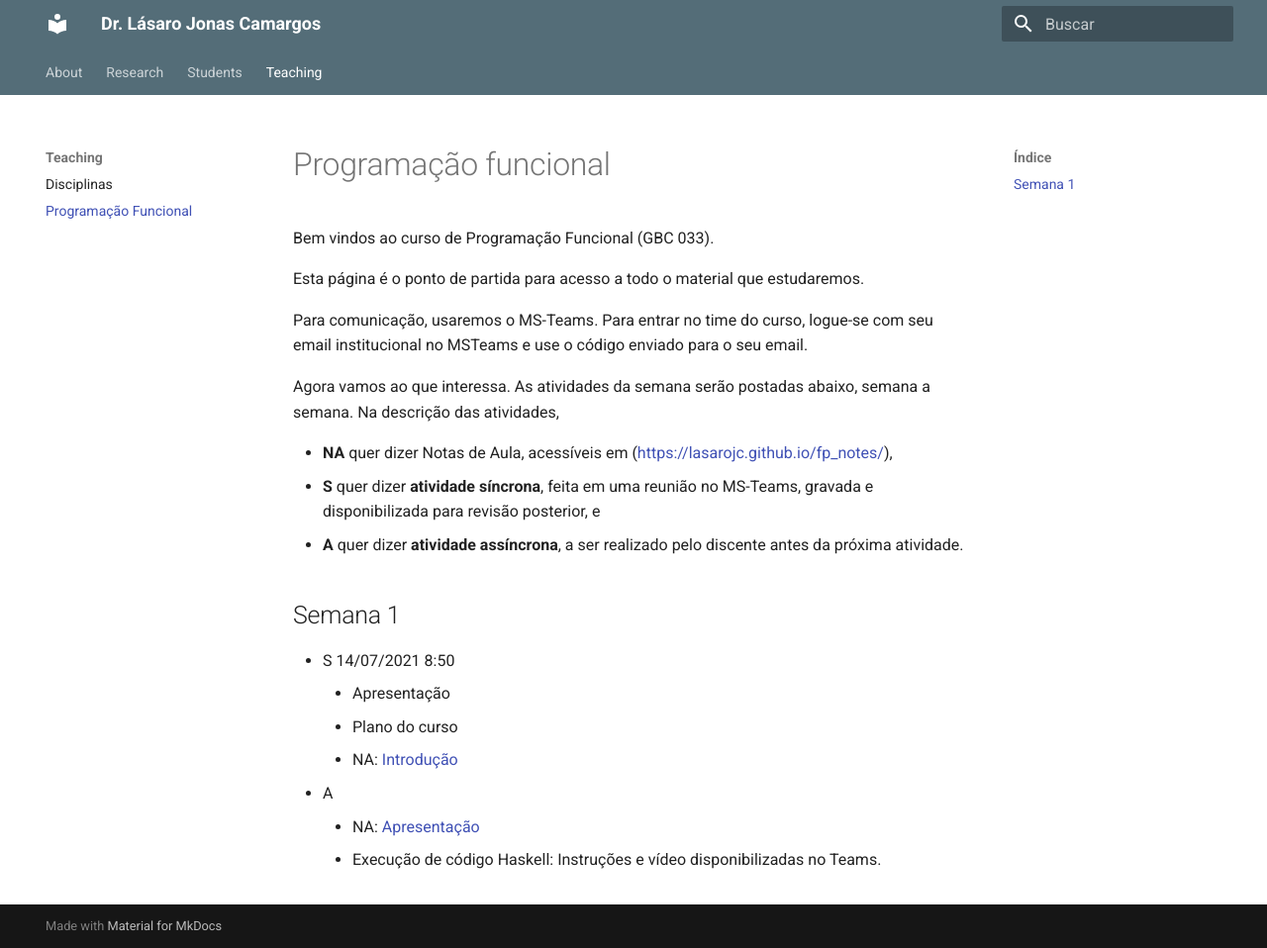
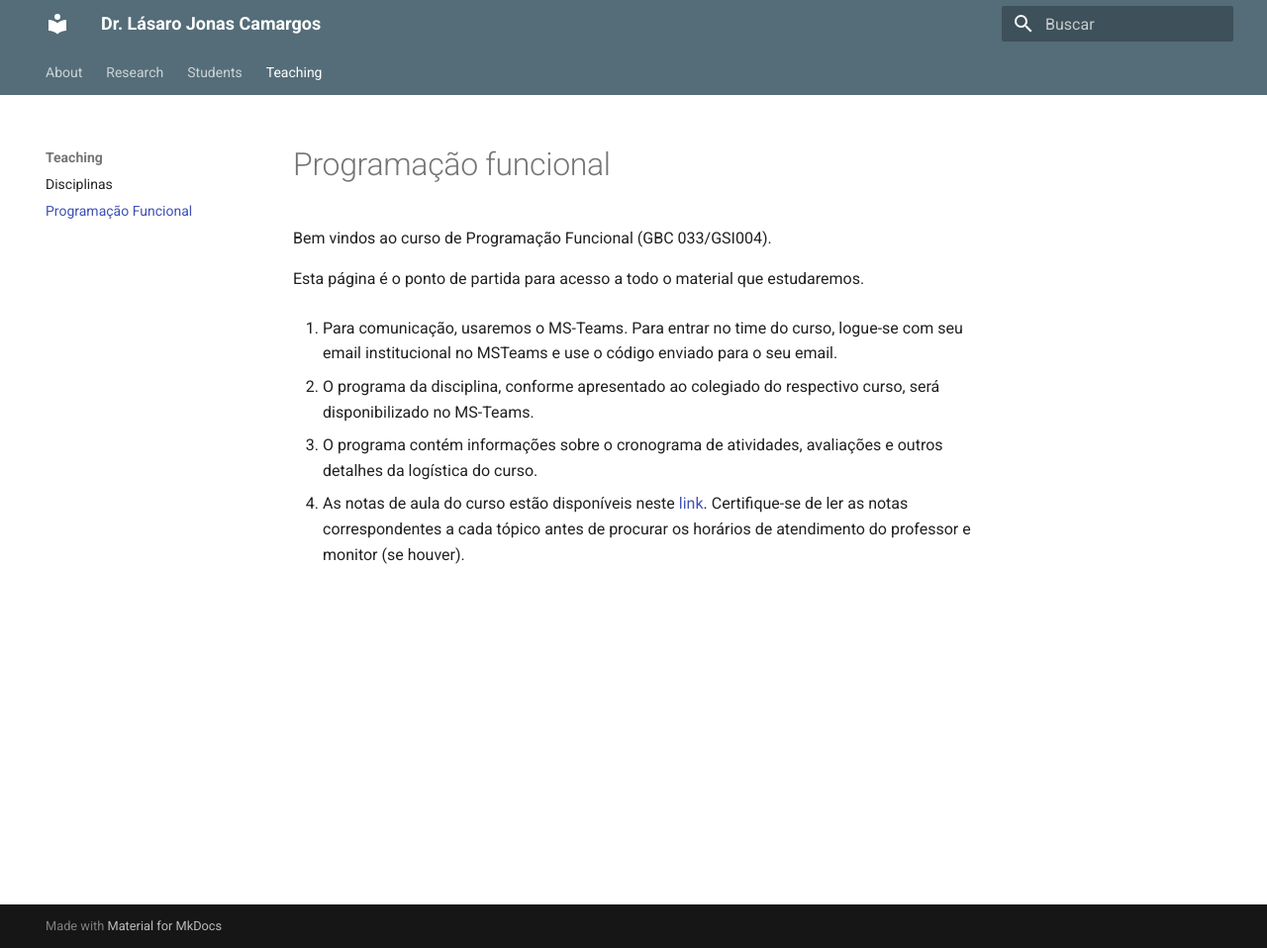
Before and after one commit to lasarojc/lasarojc.github.io, an MkDocs documentation site: the page built from docs/teaching/gbc033/index.md, in a window 1280 px wide and 958 px high. Shown: the whole window at 99% size. Built offline with MkDocs 1.6.1 and Material for MkDocs 9.7.7, drawn with Linux system fonts in a browser that asks for light colours.

Commit message:
Update index.md

```diff
--- a/docs/teaching/gbc033/index.md
+++ b/docs/teaching/gbc033/index.md
@@ -1,14 +1,18 @@
 # Programação funcional
 
-Bem vindos ao curso de Programação Funcional (GBC 033).
+Bem vindos ao curso de Programação Funcional (GBC 033/GSI004).
 
 Esta página é o ponto de partida para acesso a todo o material que estudaremos.
 
-Para comunicação, usaremos o MS-Teams. Para entrar no time do curso, logue-se com seu email institucional no MSTeams e use o código enviado para o seu email.
+1. Para comunicação, usaremos o MS-Teams. Para entrar no time do curso, logue-se com seu email institucional no MSTeams e use o código enviado para o seu email.
 
-Agora vamos ao que interessa.
-As atividades da semana serão postadas abaixo, semana a semana.
-Na descrição das atividades,
+1. O programa da disciplina, conforme apresentado ao colegiado do respectivo curso, será disponibilizado no MS-Teams.
+
+1. O programa contém informações sobre o cronograma de atividades, avaliações e outros detalhes da logística do curso.
+
+1. As notas de aula do curso estão disponíveis neste [link](https://lasarojc.github.io/fp_notes). Certifique-se de ler as notas correspondentes a cada tópico antes de procurar os horários de atendimento do professor e monitor (se houver).
+
+<!--
 
 * **NA** quer dizer Notas de Aula, acessíveis em (https://lasarojc.github.io/fp_notes/),
 * **S** quer dizer **atividade síncrona**, feita em uma reunião no MS-Teams, gravada e disponibilizada para revisão posterior, e
@@ -23,12 +27,6 @@ Na descrição das atividades,
 * A
     * NA: [Apresentação](https://lasarojc.github.io/fp_notes/preface/)
     * Execução de código Haskell: Instruções e vídeo disponibilizadas no Teams.
-
-
-
-
-
-<!--
 
 
 ## Semana 2
```
